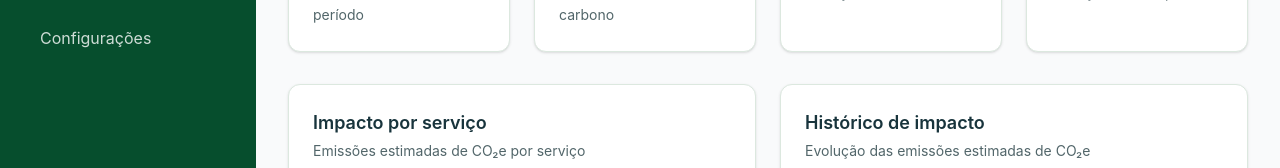
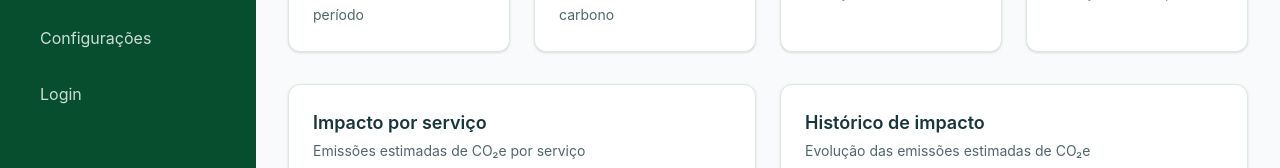
Before and after one commit to devmaster-organizations/greener, a Next.js app in the folder frontend/: page /dashboard in a window 1280 px wide. Shown: the part 342-510 px from the top of the page. Built offline with nearby package versions, Linux system fonts and the light colour scheme.

Commit message:
feat: incluido a opção de login na sidebar

```diff
--- a/frontend/src/components/layout/Sidebar.tsx
+++ b/frontend/src/components/layout/Sidebar.tsx
@@ -79,6 +79,16 @@ export default function Sidebar() {
               Configurações
             </a>
           </li>
+
+          <li>
+            <a
+              href="/login"
+              className="block rounded-lg px-4 py-3 text-white/80 transition-colors hover:bg-white/10 hover:text-white"
+            >
+              Login
+            </a>
+          </li>
+
         </ul>
       </nav>
 
```
